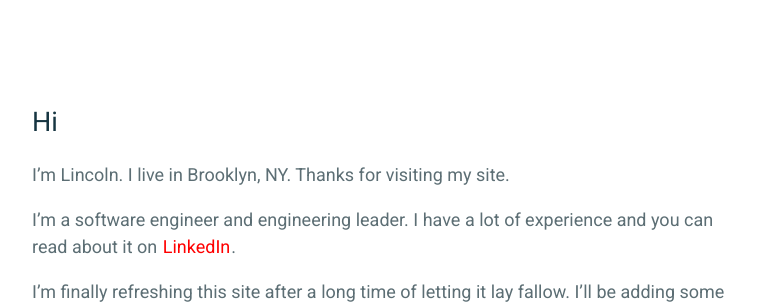
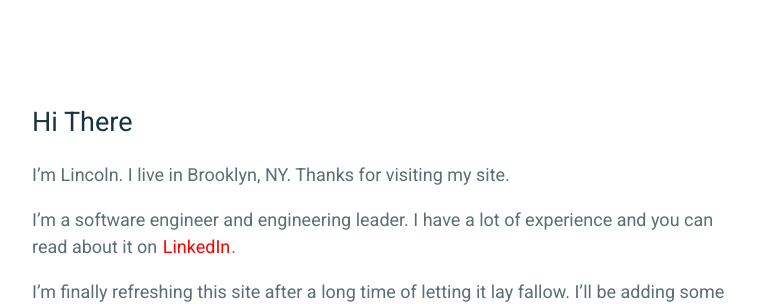
Before and after one commit to lritter/lritter.github.io, a Jekyll site: the page built from index.md, in a window 1280 px wide. Shown: the part 248-552 px from the top of the page, without its empty margins (258-1020 px from the left). Built offline with Jekyll 4.4.1, drawn with Linux system fonts in a browser that asks for light colours.

Commit message:
small tweak

```diff
--- a/index.md
+++ b/index.md
@@ -3,7 +3,7 @@ title: Home
 layout: content
 ---
 
-# Hi
+# Hi There
 
 I'm Lincoln. I live in Brooklyn, NY. Thanks for visiting my site.
 
```
